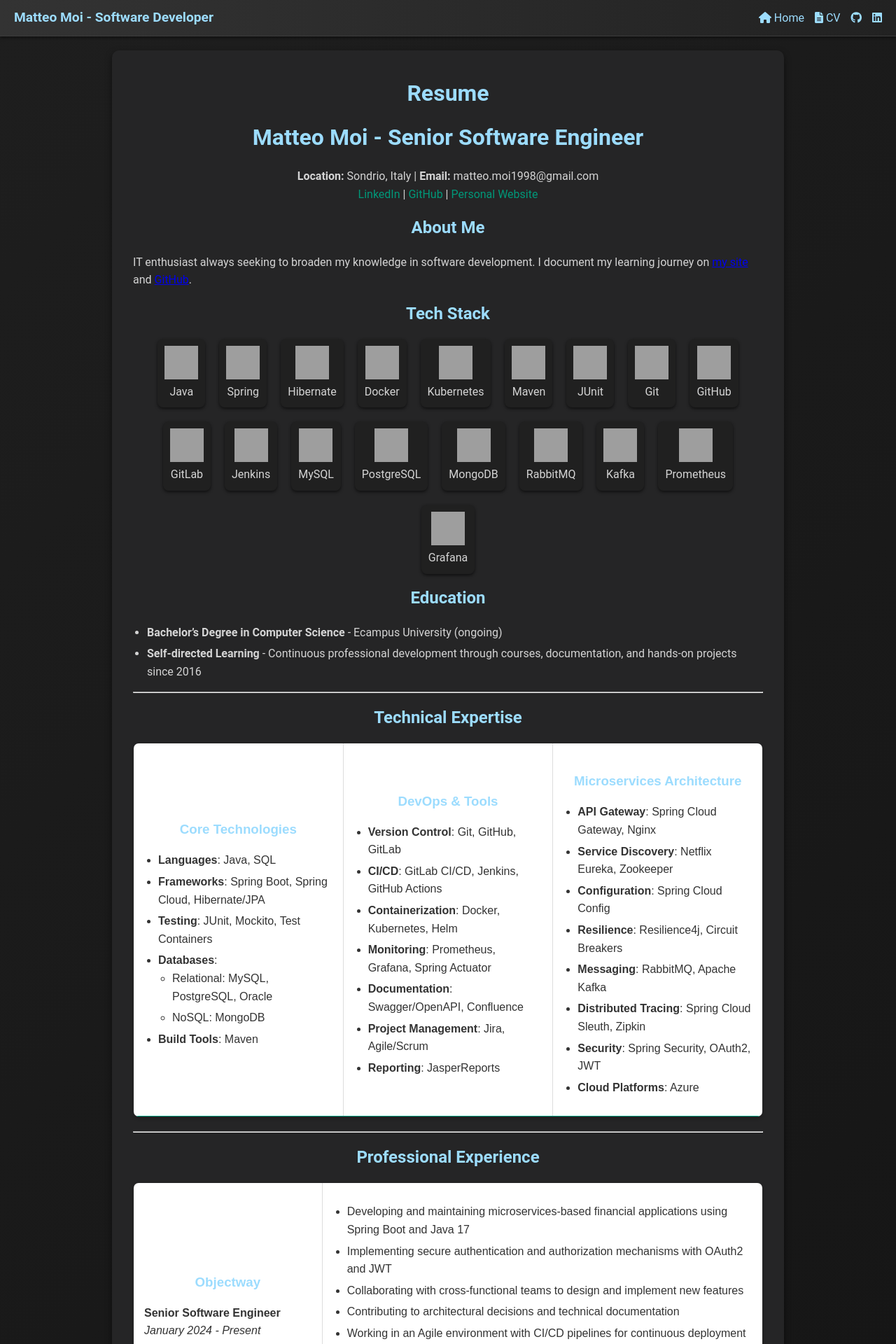
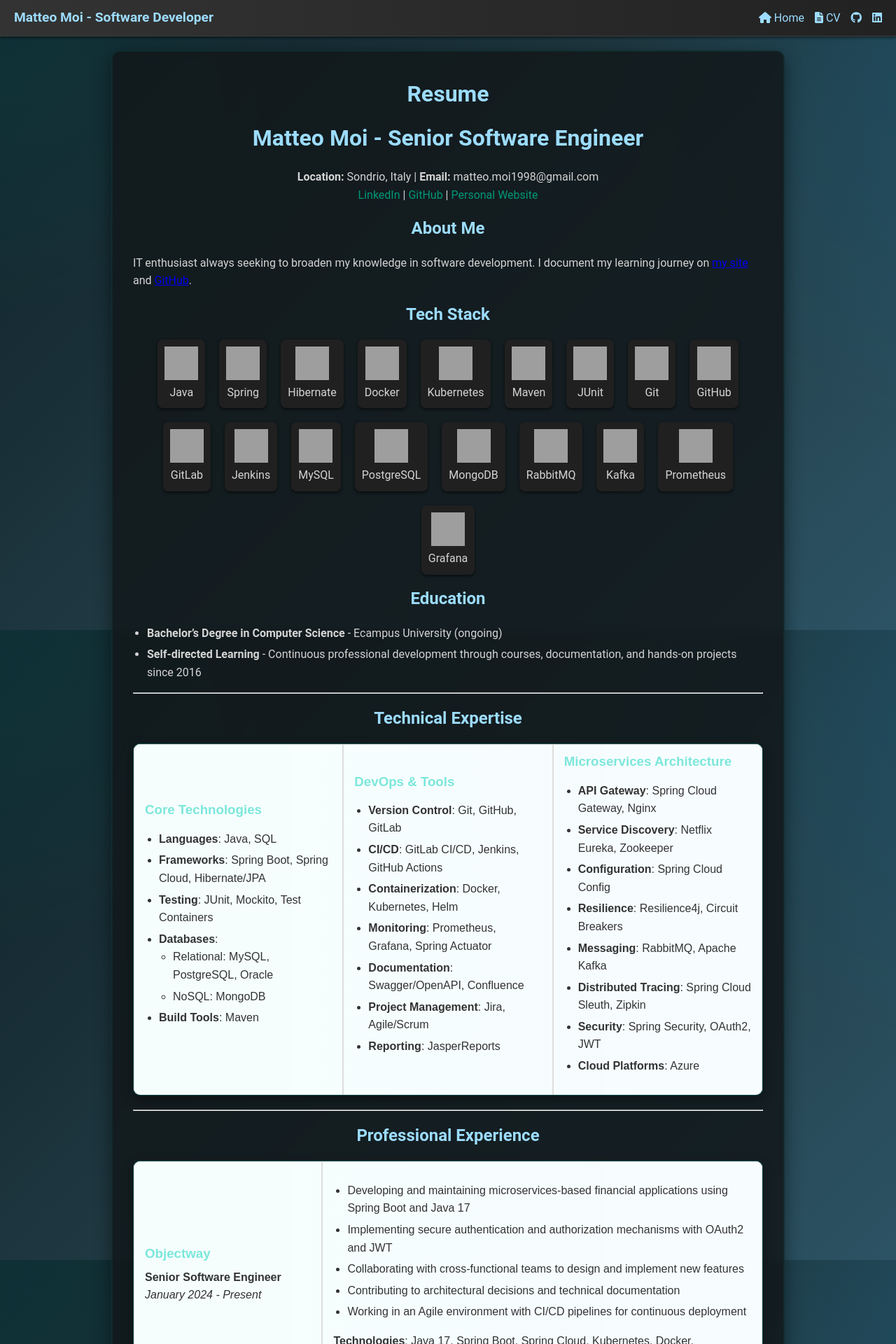
Before and after one commit to Jok98/Jok98.github.io, a Jekyll site: the page built from cv.md, in a window 1280 px wide. Shown: the top 1920 px of the page at 70% size. Built offline with Jekyll 4.4.1, drawn with Linux system fonts in a browser that asks for light colours; grey boxes are pictures that could not be loaded.

Commit message:
update `cv.md` and `cv_style.css`: add tech stack section with icons and improve layout styling

```diff
--- a/assets/css/cv_style.css
+++ b/assets/css/cv_style.css
@@ -1,18 +1,41 @@
 body {
   font-family: 'Roboto', 'Segoe UI', Tahoma, sans-serif;
-  background: linear-gradient(135deg, #1e1e1e 0%, #121212 100%);
+  /* Layered, more captivating background with teal/blue accents */
+  background:
+    radial-gradient(60rem 60rem at -10% -10%, rgba(0, 227, 205, 0.12), transparent 60%),
+    radial-gradient(55rem 55rem at 110% 10%, rgba(0, 170, 255, 0.10), transparent 60%),
+    linear-gradient(135deg, #0f2027 0%, #203a43 50%, #2c5364 100%);
+  background-attachment: fixed, fixed, fixed;
   color: #d4d4d4;
   margin: 0;
   line-height: 1.6;
+  animation: cvBgShift 22s ease-in-out infinite alternate;
+}
+
+@keyframes cvBgShift {
+  0% {
+    background-position: 0% 0%, 100% 0%, 0% 0%;
+  }
+  100% {
+    background-position: 10% 10%, 90% 20%, 0% 0%;
+  }
+}
+
+@media (prefers-reduced-motion: reduce) {
+  body {
+    animation: none;
+  }
 }
 
 main {
   max-width: 900px;
   margin: 20px auto;
   padding: 20px 30px;
-  background-color: #252526;
-  border-radius: 10px;
-  box-shadow: 0 4px 10px rgba(0, 0, 0, 0.5);
+  background: rgba(18, 24, 27, 0.85);
+  border: 1px solid rgba(0, 227, 205, 0.10);
+  border-radius: 12px;
+  box-shadow: 0 8px 24px rgba(0, 0, 0, 0.45), 0 0 0 1px rgba(0, 227, 205, 0.05) inset;
+  backdrop-filter: blur(6px);
 }
 
 h1,
@@ -49,29 +72,50 @@
 
 table {
   width: 100%;
-  border-collapse: collapse;
+  border-collapse: separate; /* allow nicer inner borders */
+  border-spacing: 0;
   margin: 20px 0;
-  border-radius: 8px;
+  border-radius: 10px;
   overflow: hidden;
-  box-shadow: 0 2px 5px rgba(0, 0, 0, 0.2);
+  background: linear-gradient(180deg, rgba(0, 227, 205, 0.06) 0%, rgba(0, 170, 255, 0.04) 100%);
+  border: 1px solid rgba(0, 227, 205, 0.20);
+  box-shadow: 0 6px 16px rgba(0, 0, 0, 0.35);
 }
 
 th, td {
-  border: 1px solid #3c3c3c;
-  padding: 10px;
+  border-bottom: 1px solid rgba(0, 227, 205, 0.10);
+  padding: 12px 14px;
   text-align: left;
 }
 
+tr:last-child td {
+  border-bottom: none;
+}
+
 tr:nth-child(even) {
-  background-color: #2a2a2a;
+  background: linear-gradient(90deg, rgba(0, 227, 205, 0.08) 0%, rgba(0, 170, 255, 0.06) 100%);
 }
 
 tr:nth-child(odd) {
-  background-color: #1e1e1e;
+  background: linear-gradient(90deg, rgba(0, 227, 205, 0.04) 0%, rgba(0, 170, 255, 0.03) 100%);
 }
 
 tr:hover {
-  background-color: #333333;
+  background: linear-gradient(90deg, rgba(0, 227, 205, 0.14) 0%, rgba(0, 170, 255, 0.12) 100%);
+}
+
+/* Better alignment and accent colors for headings inside table cells */
+table h3 {
+  text-align: left;
+  color: #7ce7db;
+  margin: 0 0 8px 0;
+}
+
+table h4 {
+  text-align: left;
+  color: #bdeff0;
+  margin: 0 0 6px 0;
+  font-weight: 500;
 }
 
 ul {
```
